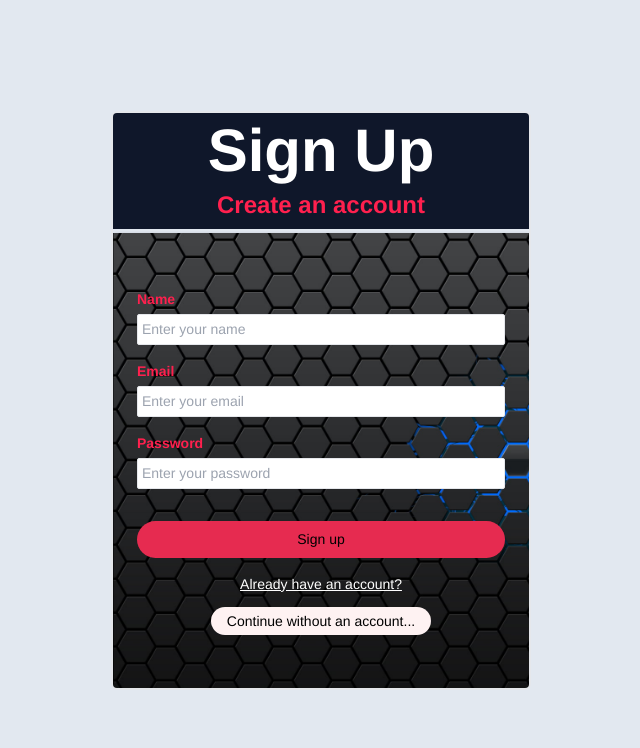
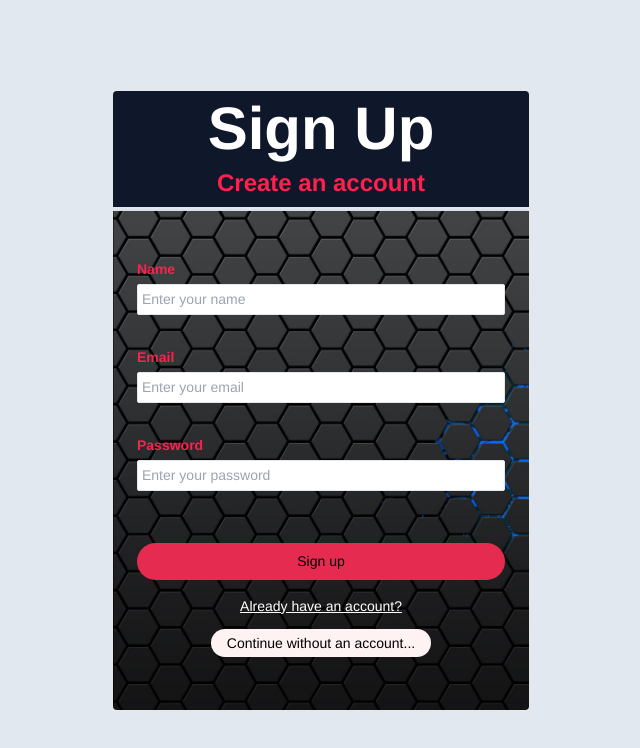
Before and after one commit to arjuncodes05/oneStopShop, a React (Vite) app: page /signup in a window 1280 px wide. Shown: the top 748 px of the page, without its empty margins (319-959 px from the left). Built offline with nearby package versions, Linux system fonts and the light colour scheme; no server answers.

Commit message:
oneStopShop - version 1- complete

```diff
--- a/src/components/InputField.jsx
+++ b/src/components/InputField.jsx
@@ -1,10 +1,15 @@
 import React from 'react'
 
-function InputField({setValue, getValue, id, label, placeholder, type='text', labelColor='text-black' }) {
+function InputField({error='', setError=() => {}, setValue, getValue, id, label, placeholder, type='text', labelColor='text-black' }) {
   return (
-        <div className='flex flex-col my-4 gap-1 '>
+        <div className='flex flex-col my-2 gap-1'>
           <label className={`${labelColor} font-semibold`} htmlFor={id} >{label}</label>
-          <input onChange={(e) => setValue(e.target.value)} value={getValue} type={type} placeholder={placeholder} className='border rounded-sm p-1'/>
+          <input
+            onChange={(e) => {
+              setValue(e.target.value)
+              setError(prev => ({...prev, [id]: '' }))
+              }} value={getValue} type={type} placeholder={placeholder} className='border rounded-sm p-1'/>
+          <p className='text-red-400 text-sm h-5'>{error && error[id]}</p>
         </div>
     )
 }
--- a/src/components/OurPromise.jsx
+++ b/src/components/OurPromise.jsx
@@ -18,19 +18,19 @@ function OurPromise() {
                 lg:gap-16 gap-12 font-bold text-lg xl:text-xl'>
                     <div className='flex flex-col justify-center items-center gap-4'>
                         <img className='xl:w-24 w-20 hover:scale-105' src={freeDelivery} alt="" />
-                        <h3>Free Shipping over 75$</h3>
+                        <h3>Free Shipping over ₹1000</h3>
                     </div>
                     <div className='flex flex-col justify-center items-center gap-4'>
                         <img className='xl:w-24 w-20 hover:scale-105' src={returnBox} alt="" />
-                        <h3>Free Shipping over 75$</h3>
+                        <h3>Easy return</h3>
                     </div>
-                    <div className='flex flex-col justify-center items-center gap-4'>
+                    <div className='flex flex-col justify-center text-center items-center gap-4'>
                         <img className='xl:w-24 w-20 hover:scale-105' src={charity} alt="" />
-                        <h3>Free Shipping over 75$</h3>
+                        <h3>1% Revenue to Charitable Initiatives</h3>
                     </div>
                     <div className='flex flex-col justify-center items-center gap-4'>
                         <img className='xl:w-24 w-20 hover:scale-105' src={customerService} alt="" />
-                        <h3>Free Shipping over 75$</h3>
+                        <h3>24/7 Customer support</h3>
                     </div>
             </div>
         </div>
--- a/src/components/loginAndRegister/LoginAndRegister.jsx
+++ b/src/components/loginAndRegister/LoginAndRegister.jsx
@@ -3,7 +3,7 @@ import InputField from '../../components/InputField'
 import loginBoxBg from "../../assets/loginBoxBg.jpg"
 import { Link, useLocation } from 'react-router-dom'
 
-function LoginAndRegister({name = '', setName = '', email, setEmail, password, setPassword, handleSubmit, loading}) {
+function LoginAndRegister({loginError, error, setError, name = '', setName = '', email, setEmail, password, setPassword, handleSubmit, loading}) {
 
    const pageIs =  useLocation().pathname
 
@@ -22,15 +22,16 @@ function LoginAndRegister({name = '', setName = '', email, setEmail, password, s
           backgroundSize: 'cover',
           backgroundPOsition: 'center',
           }}
-          className=' shadow-md shadow-slate-800 px-6 pt-4 pb-8 md:pt-10 md:pb-14'
+          className='shadow-md shadow-slate-800 px-6 pt-4 pb-8 md:pt-10 md:pb-14'
         >
         <form onSubmit={handleSubmit} >
           {
           pageIs.includes('signup') &&
-              <InputField label='Name' setValue={setName} getValue={name} id='name' placeholder='Enter your name' labelColor='text-[#FF204E]' />
+              <InputField error={error} setError={setError} label='Name' setValue={setName} getValue={name} id='name' placeholder='Enter your name' labelColor='text-[#FF204E]' />
           }
-            <InputField setValue={setEmail} getValue={email} label='Email' id='email' placeholder='Enter your email' labelColor='text-[#FF204E]' />
-            <InputField setValue={setPassword} getValue={password} label='Password' id='password' type='password' placeholder='Enter your password' labelColor='text-[#FF204E]' />
+            <InputField error={error} setError={setError} setValue={setEmail} getValue={email} label='Email' id='email' placeholder='Enter your email' labelColor='text-[#FF204E]' />
+            <InputField error={error} setError={setError} setValue={setPassword} getValue={password} label='Password' id='password' type='password' placeholder='Enter your password' labelColor='text-[#FF204E]' />
+            <p className='text-red-400 text-sm text-center h-1'>{loginError || ''}</p>
             <button className='bg-[#e62b50] hover:bg-[#FF204E] p-2 rounded-full w-full my-4'>{pageIs.includes('signup') ? loading ? 'Signing up...' : 'Sign up' : loading ? 'Logging in...' : 'Login'} </button>
             <div className='text-center'>
                 <Link className=' text-white hover:text-slate-400 underline' to={pageIs.includes('signup') ? '/login' : '/signup'} > {pageIs.includes('signup') ? 'Already have an account?' : 'Don\'t have an account?'}</Link>
--- a/src/pages/Login.jsx
+++ b/src/pages/Login.jsx
@@ -7,20 +7,8 @@ import { login } from '../store/Slices/authSlice'
 
 function Login() {
 
-  const handleLogout = async () => {
-    const res = await authService.signout()
-    console.log(res);
-
-    if(res){
-        dispatch(logout())
-        navigate('/')
-    }
-}
-
-// handleLogout()
-
   const [loading, setLoading] = useState(false)
-  // const [error, setError] = useState(true)
+  const [loginError, setLoginError] = useState('')
 
 
   const [email, setEmail] = useState('')
@@ -33,20 +21,23 @@ function Login() {
     e.preventDefault()
     setLoading(true)
     const loggedIn = await authService.login(email, password)
-    loading && console.log('loading');
 
     if(loggedIn){
       const response = await authService.getUser()
+
       if(response){
         const {name, email} = response
         dispatch(login({name, email}))
         setLoading(false)
         navigate('/')
       }
+    } else {
+      setLoginError('Invalid credentials')
+      setLoading(false)
     }
   }
 
-  return <LoginAndRegister loading={loading} handleSubmit={handleLoginSubmit} email={email} setEmail={setEmail} password={password} setPassword={setPassword} />
+  return <LoginAndRegister loginError={loginError} loading={loading} handleSubmit={handleLoginSubmit} email={email} setEmail={setEmail} password={password} setPassword={setPassword} />
 }
 
 export default Login
--- a/src/pages/Product.jsx
+++ b/src/pages/Product.jsx
@@ -31,7 +31,7 @@ function Product() {
             <h1 className='font-bold text-xl sm:text-2xl mb-4 border-b-2 pb-2'>{item.title}</h1>
             <div className='flex flex-wrap items-center gap-5 my-4 flex-row justify-between'>
                 <div className='m-auto md:m-0'>
-                    <h2 className='text-md md:text-xl xl:text-2xl font-semibold bg-gray-300 xl:w-48 md:w-36 w-32 rounded-full md:px-4 px-2 text-center py-2 cursor-default'>Price: ₹{Math.floor(item.price * 84)}</h2>
+                    <h2 className='text-md md:text-lg xl:text-2xl font-semibold bg-gray-300 xl:w-48 md:w-36 w-32 rounded-full md:px-4 px-2 text-center py-2 cursor-default'>Price: ₹{Math.floor(item.price * 84)}</h2>
                     <p className='text-sm text-center md:text-md font-semibold' >Inclusive of all taxes</p>
                 </div>
                 <div className='m-auto md:m-0'>
@@ -48,7 +48,7 @@ function Product() {
                                 price: Math.floor(item.price),
                                 quantity: 1
                             }))} }
-                        className='text-md md:text-xl xl:text-2xl font-semibold bg-black xl:w-48 md:w-36 w-32 hover:bg-gray-700 text-white text-center py-2 rounded-full'>{addToCartBtnText}</button>
+                        className='text-md md:text-lg xl:text-2xl font-semibold bg-black xl:w-48 md:w-36 w-32 hover:bg-gray-700 text-white text-center py-2 rounded-full'>{addToCartBtnText}</button>
                     <p className='text-sm text-center md:text-md font-semibold' >{(item.price * 84) > 1000 ? 'Free Delivery' : '+₹140 for delivery'}</p>
                 </div>
             </div>
--- a/src/pages/Signup.jsx
+++ b/src/pages/Signup.jsx
@@ -11,12 +11,61 @@ function Signup() {
   const [email, setEmail] = useState('')
   const [password, setPassword] = useState('')
   const [loading, setLoading] = useState(false)
+  const [error, setError] = useState({})
 
   const navigate = useNavigate()
   const dispatch = useDispatch()
 
+  const rules = {
+      name: [
+        { required: true, message: 'Please provide a name!'},
+        {minLength: 3, message: 'Too short to be a name, try something different!'}
+      ],
+      email: [
+        {required: true, message: 'Please provide an email!'},
+        {
+          pattern: /^[\w-\.]+@([\w-]+\.)+[\w-]{2,4}$/,
+          message: 'Please provide a valid email!'
+        }
+      ],
+      password: [
+        {required: true, message: 'Please choose a password!'},
+        {minLength: 8, message: 'Password must be atleast 8 characters long!'}
+      ]
+    }
+
+
+  const validateFormData = (formData) => {
+    const errorsData = {}
+
+    Object.entries(formData).forEach(([key, value]) => {
+      rules[key].some((rule) => {
+        if(rule.required && !value){
+          errorsData[key] = rule.message
+          return true
+        }
+
+        if(rule.minLength && value.length < rule.minLength){
+          errorsData[key] = rule.message
+          return true
+        }
+
+        if(rule.pattern && !rule.pattern.test(value)){
+          errorsData[key] = rule.message
+          return true
+        }
+      })
+    })
+    setError(errorsData)
+    return errorsData
+  }
+
   const handleSignupSubmit = async (e) => {
     e.preventDefault()
+
+    const validationresult = validateFormData({name, email, password})
+    if(Object.keys(validationresult).length) return
+
     setLoading(true)
     const accountCreated = await authService.signup(name, email, password)
     if(accountCreated){
@@ -33,7 +82,7 @@ function Signup() {
     }
   }
 
-  return <LoginAndRegister loading={loading} handleSubmit={handleSignupSubmit} name={name} setName={setName} email={email} setEmail={setEmail} password={password} setPassword={setPassword}/>
+  return <LoginAndRegister error={error} setError={setError} loading={loading} handleSubmit={handleSignupSubmit} name={name} setName={setName} email={email} setEmail={setEmail} password={password} setPassword={setPassword}/>
 }
 
 export default Signup
```
